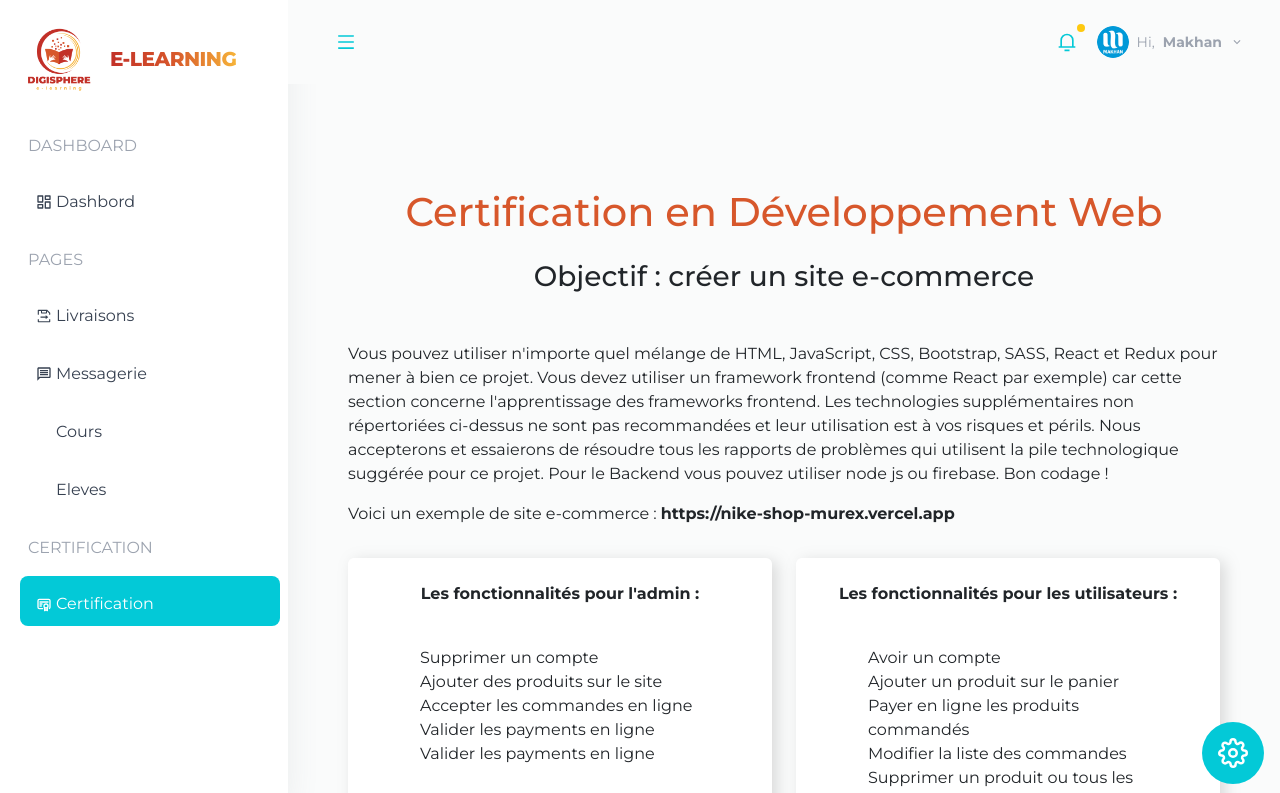
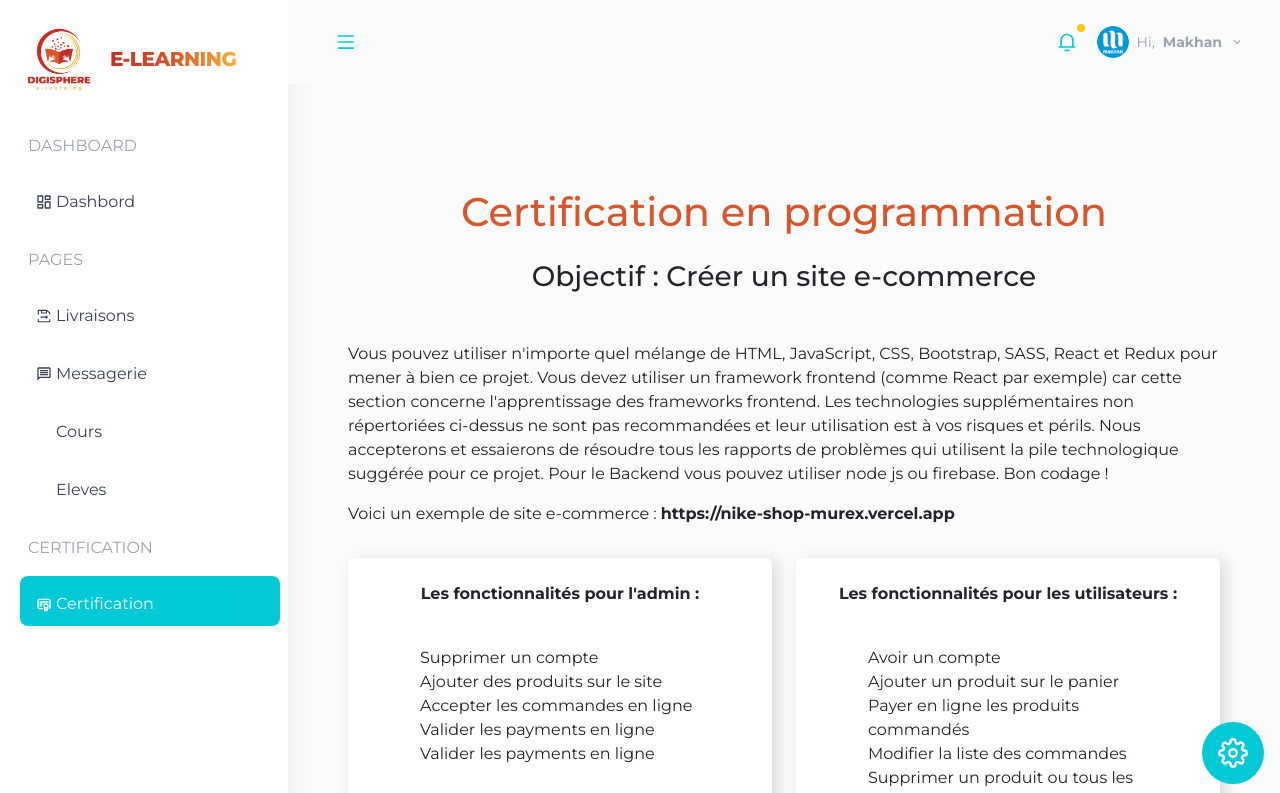
Before and after one commit to yerrymina1195/Tache21, a React (Create React App) app: page /certification in a window 1280 px wide. Shown: the top 793 px of the page. Built offline with nearby package versions, Linux system fonts and the light colour scheme; some icons are missing.

Commit message:
certification tache

```diff
--- a/src/components/CerticationTache/CerticationTache.jsx
+++ b/src/components/CerticationTache/CerticationTache.jsx
@@ -1,14 +1,14 @@
 import React from 'react'
 import { Link } from "react-router-dom";
-const CerticationTache = () => {
+const CerticationTache = (props) => {
 
     return (
         <div className='container md:m-10 mt-24 p-5 md:p-10'>
             <div className="text-center d-flex justify-content-center align-items-center m-3">
-                <h1 className='text-couleur2 text-center fw-bol'>Certification en Développement Web</h1>
+                <h1 className='text-couleur2 text-center fw-bol'>Certification en  {props.domaine}</h1>
             </div>
             <div className='mb-3'>
-                <h6 className='fs-3 text-center mb-5'>Objectif : créer un site e-commerce</h6>
+                <h6 className='fs-3 text-center mb-5'>Objectif : {props.objectif}</h6>
                 <p className='text-start'>Vous pouvez utiliser n'importe quel mélange de HTML, JavaScript, CSS, Bootstrap,
                     SASS, React et Redux pour mener à bien ce projet. Vous devez utiliser un framework frontend (comme React par exemple)
                     car cette section concerne l'apprentissage des frameworks frontend. Les technologies supplémentaires non répertoriées
--- a/src/pages/Certification/Certification.jsx
+++ b/src/pages/Certification/Certification.jsx
@@ -6,7 +6,9 @@ import CerticationTache from '../../components/CerticationTache/CerticationTache
 const Certification = () => {
     return (
         <div className='container'>
-            <CerticationTache />
+            <CerticationTache
+                domaine={"programmation"}
+                objectif={"Créer un site e-commerce"} />
         </div>
     )
 }
```
